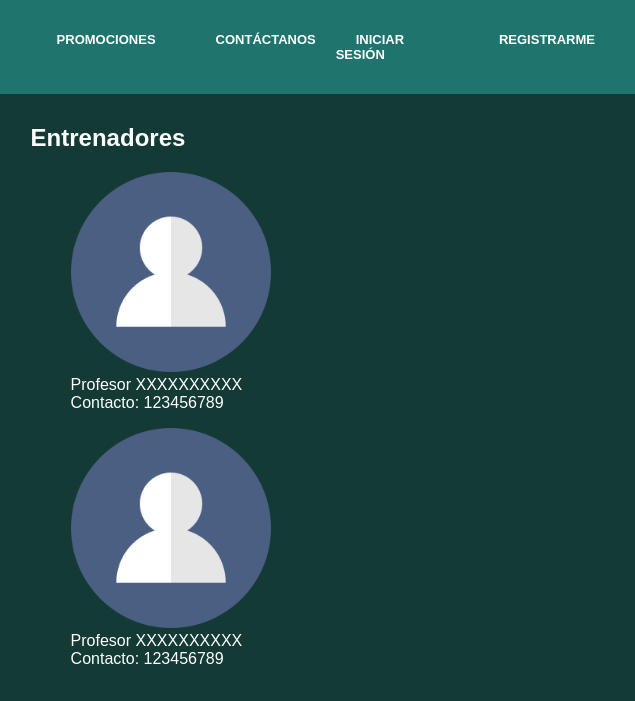
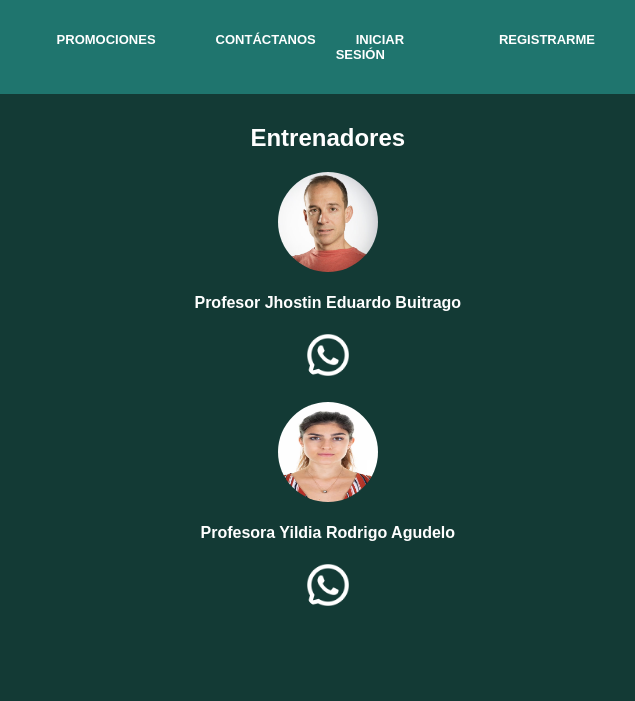
Before and after one commit to santiaguu/GYMTEC2, an Astro site: page /crossfit in a window 1280 px wide. Shown: the top 701 px of the page, 645-1280 px from the left. Built offline with nearby package versions, Linux system fonts and the light colour scheme; Astro itself is replaced by a stand-in of ours.

Commit message:
Añadido de caracteristicas dentro de "Crossfit"

```diff
--- a/src/pages/crossfit.astro
+++ b/src/pages/crossfit.astro
@@ -40,18 +40,30 @@ import "./css/clases-programas-opciones.css"
             </div>
 
             <div class="derecha">
-              <h2>Entrenadores</h2>
-                <figure>
-                <img src="/img/profe.png" alt="figure">
-                <figcaption>Profesor XXXXXXXXXX</figcaption>
-                <figcaption>Contacto: 123456789</figcaption>
-                </figure>
-
-                <figure>
-                <img src="/img/profe.png" alt="figure">
-                <figcaption>Profesor XXXXXXXXXX</figcaption>
-                <figcaption>Contacto: 123456789</figcaption>
-                </figure>
+              <div class="contenedor-entrenadores">
+                <div class="entrenadores">
+                <h2>Entrenadores</h2>
+                <img src="/img/Jhostin.jpg" alt="user">
+                <br>
+                <br>
+                <b>Profesor Jhostin Eduardo Buitrago</b>
+                <br>
+                <br>
+                <div class="wasa">
+                <a href="https://wa.me/qr/NL5CN6AHSLHKF1"><img src="/img/whatsapp.png" alt="logo"></a>
+                </div>
+                <br>
+                <img src="/img/yildia.avif" alt="user">
+                <br>
+                <br>
+                <b>Profesora Yildia Rodrigo Agudelo</b>
+                <br>
+                <br>
+                  <div class="wasa">
+                  <a href="https://wa.me/qr/NL5CN6AHSLHKF1"><img src="/img/whatsapp.png" alt="logo"></a>
+                  </div>
+                </div>
+              </div>
             </div>
 
           </div>
--- a/src/pages/css/clases-programas-opciones.css
+++ b/src/pages/css/clases-programas-opciones.css
@@ -13,12 +13,16 @@
     color: white;
   }
 
+  .izquierda, .derecha p{
+    color: white;
+  }
+
+  b{
+    color: white;
+  }
+
   h3{
     color: aqua;
-  }
-
-  .izquierda, .derecha p{
-    color: white;
   }
 
   img{
@@ -26,11 +30,33 @@
     text-align: center;
   }
 
+  img:hover{
+    transform: scale(1.1);
+  }
+
   iframe{
     width: fit-content;
     height: fit-content;
   }
 
-  figure{
-    color: white;
+  .contenedor-entrenadores {
+    display: flex;
+    gap: 20px;
+    justify-content: center;
+    align-items: center;
   }
+
+  .entrenadores {
+    text-align: center;
+  }
+
+  .entrenadores img {
+    width: 100px;
+    height: 100px;
+    border-radius: 50%;
+  }
+
+  .wasa img{
+    width: 50px;
+    height: 50px;
+  }
```
Also changed, not shown: src/pages/yoga.astro (+9 -9 lines), public/img/Jhostin.jpg (added), public/img/whatsapp.png (added), public/img/yildia.avif (added).
